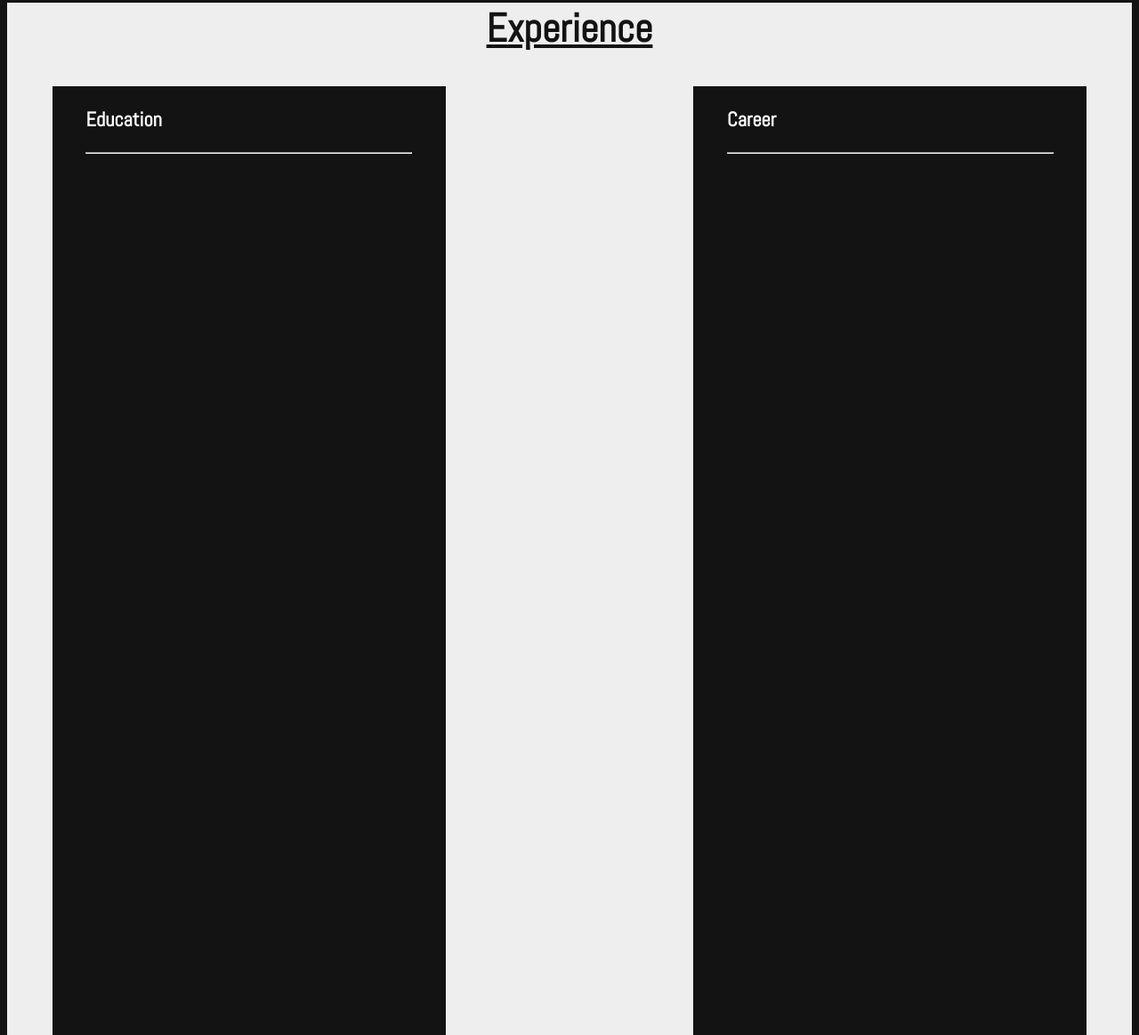
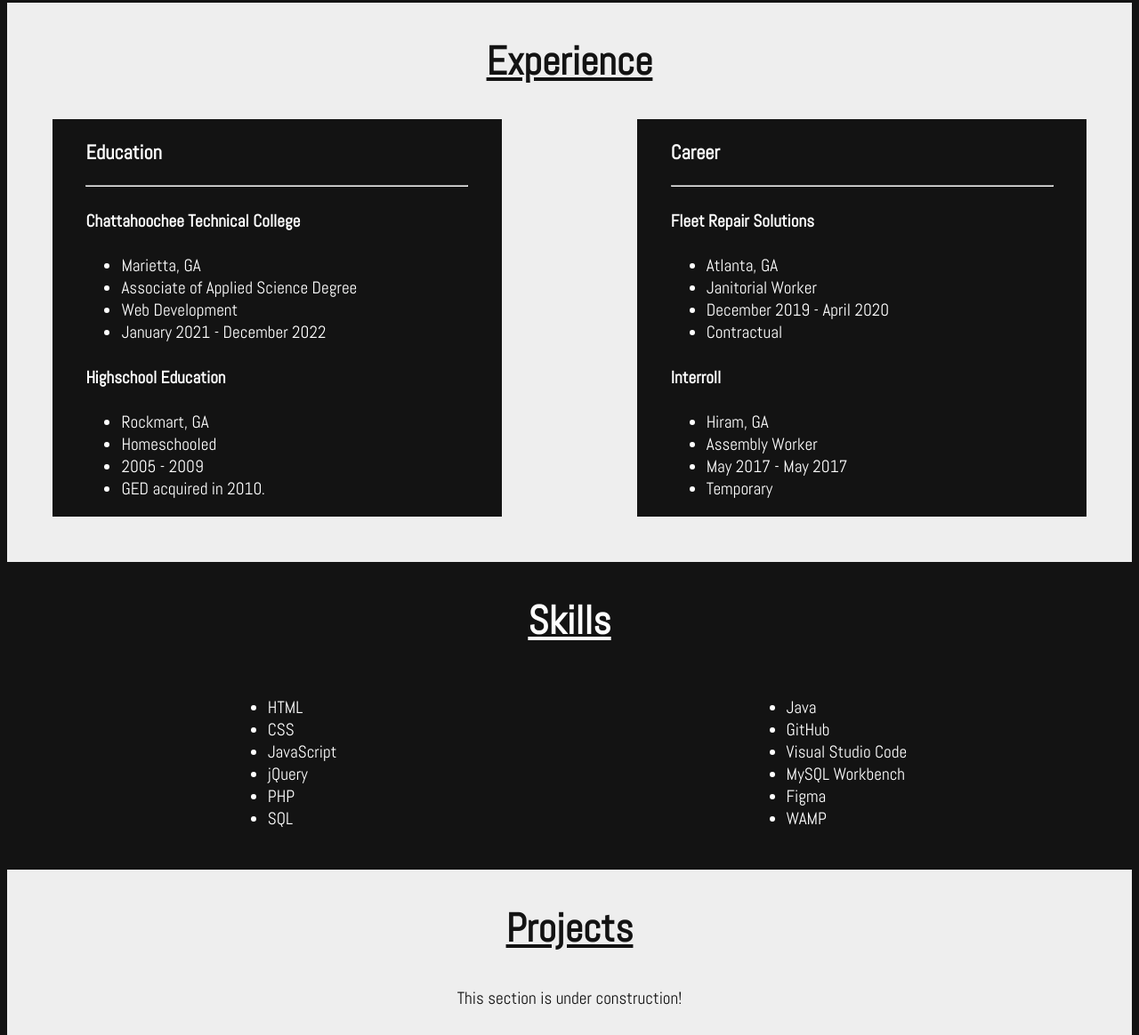
Before and after one commit to ASeriesOfUnfortunateBugs/ASeriesOfUnfortunateBugs.github.io, a plain HTML site: page index.html in a window 1280 px wide. Shown: the part 1548-2712 px from the top of the page at 89% size. Drawn offline with Linux system fonts and the light colour scheme; a web font is replaced by a local one.

Commit message:
Experience content added
+ Added content to experience section
+ Fixed some styling issues

```diff
--- a/index.html
+++ b/index.html
@@ -52,14 +52,43 @@
                         <img src="imgs/229335748.jpg" width="1500px" height="1500px" alt="Placeholder for portrait photo." />
                     </div>
                     <div id="exp">
-                        <h2 id="invert">Experience</h2>
-                        <div id="lexp" class="left">
+                        <h2 class="invert">Experience</h2>
+                        <div id="lexp">
                             <h3>Education</h3>
                             <hr />
+                            <h4>Chattahoochee Technical College</h4>
+                            <ul>
+                                <li>Marietta, GA</li>
+                                <li>Associate of Applied Science Degree</li>
+                                <li>Web Development</li>
+                                <li>January 2021 - December 2022</li>
+                            </ul>
+                            <h4>Highschool Education</h4>
+                            <ul>
+                                <li>Rockmart, GA</li>
+                                <li>Homeschooled</li>
+                                <li>2005 - 2009</li>
+                                <li>GED acquired in 2010.</li>
+                            </ul>
                         </div>
-                        <div id="rexp" class="right">
+                        <div id="rexp">
                             <h3>Career</h3>
                             <hr />
+                            <h4>Fleet Repair Solutions</h4>
+                            <ul>
+                                <li>Atlanta, GA</li>
+                                <li>Janitorial Worker</li>
+                                <li>December 2019 - April 2020</li>
+                                <li>Contractual</li>
+                            </ul>
+
+                            <h4>Interroll</h4>
+                            <ul>
+                                <li>Hiram, GA</li>
+                                <li>Assembly Worker</li>
+                                <li>May 2017 - May 2017</li>
+                                <li>Temporary</li>
+                            </ul>
                         </div>
                     </div>
                     <div id="skills">
@@ -86,7 +115,8 @@
                         </div>
                     </div>
                     <div id="projects">
-                        <h2 id="invert">Projects</h2>
+                        <h2 class="invert">Projects</h2>
+                        <p class="invert">This section is under construction!</p>
                     </div>
                 </main>
             <footer>
--- a/style.css
+++ b/style.css
@@ -77,7 +77,7 @@ h2 {
     font-size: 3.5vw;
 }
 
-#invert {
+.invert {
     color: #131313;
 }
 
@@ -107,29 +107,31 @@ h2 {
 #exp {
     clear: both;
     background-color: #eeeeee;
-    height: 100.0rem;
+    overflow: auto;
+    padding-bottom: 4%;
 }
 
 #lexp {
+    float: left;
     background-color: #131313;
     color: white;
     margin-left: 4%;
     padding: 0% 3%;
     width: 40%;
-    height: 80.0rem;
 }
 
 #rexp {
+    float: right;
     background-color: #131313;
     color: white;
     margin-right: 4%;
     padding: 0% 3%;
     width: 40%;
-    height: 80.0rem;
 }
 
 #skills {
     clear: both;
+    padding-bottom: 17%;
 }
 
 #lskill {
@@ -145,6 +147,9 @@ h2 {
 #projects {
     clear: both;
     background-color: #eeeeee;
+    text-align: center;
+    padding-bottom: 4%;
+    overflow: auto;
 }
 
 #contactList {
```
